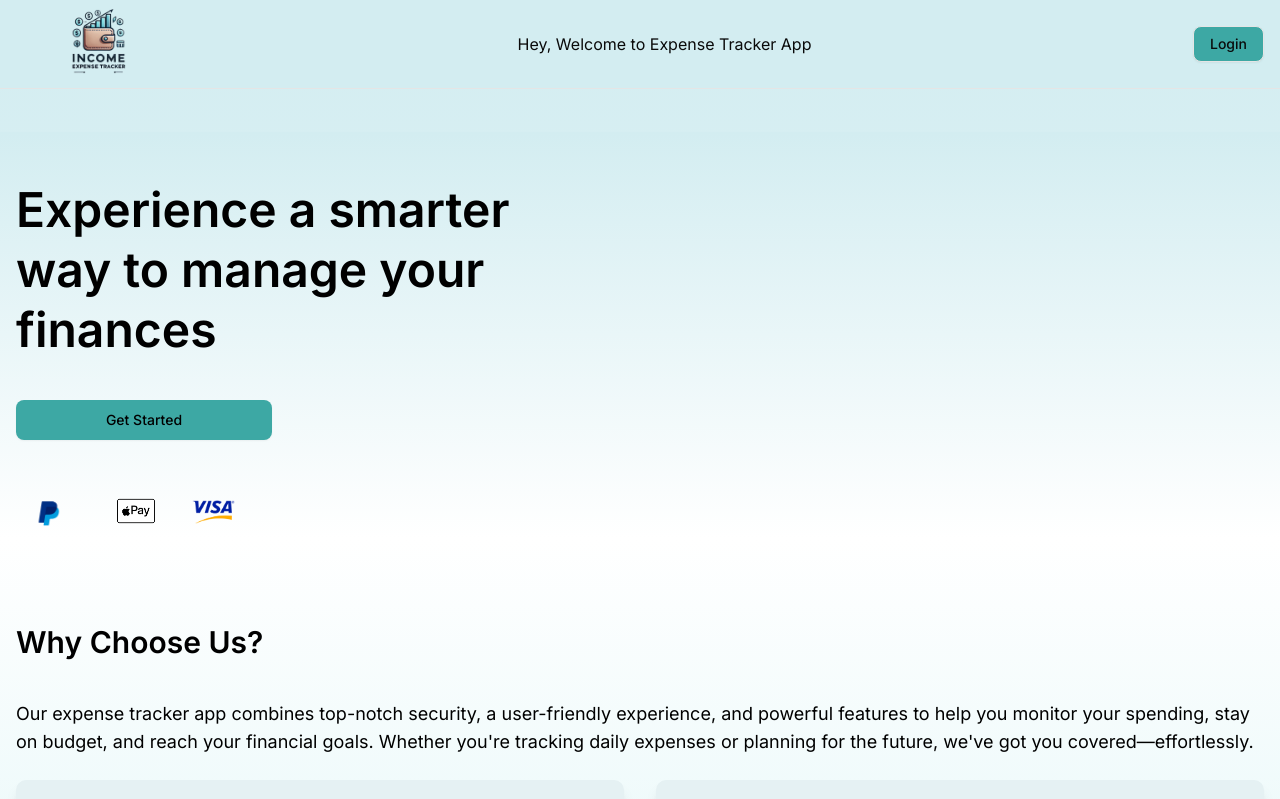
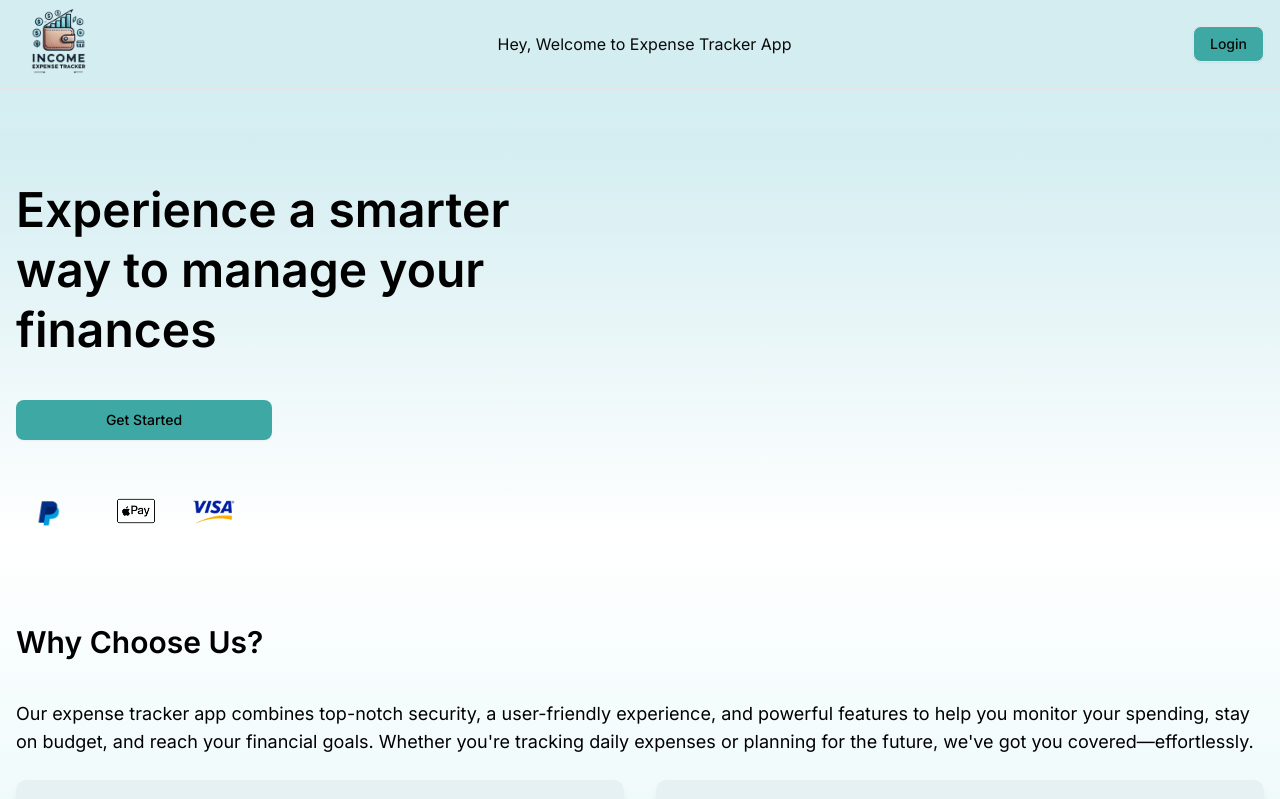
Before and after one commit to its-me-anubhav/expense-tracker, a Next.js app: page / in a window 1280 px wide. Shown: the top 799 px of the page. Built offline with nearby package versions, Linux system fonts and the light colour scheme; no server answers.

Commit message:
Update header.jsx

```diff
--- a/components/header.jsx
+++ b/components/header.jsx
@@ -18,7 +18,7 @@ const Header = async () => {
             alt="Welth Logo"
             width={200}
             height={80}
-            className="h-20 w-auto object-contain pl-10"
+            className="h-20 w-auto object-contain pl-0"
           />
         </Link>
 
```
